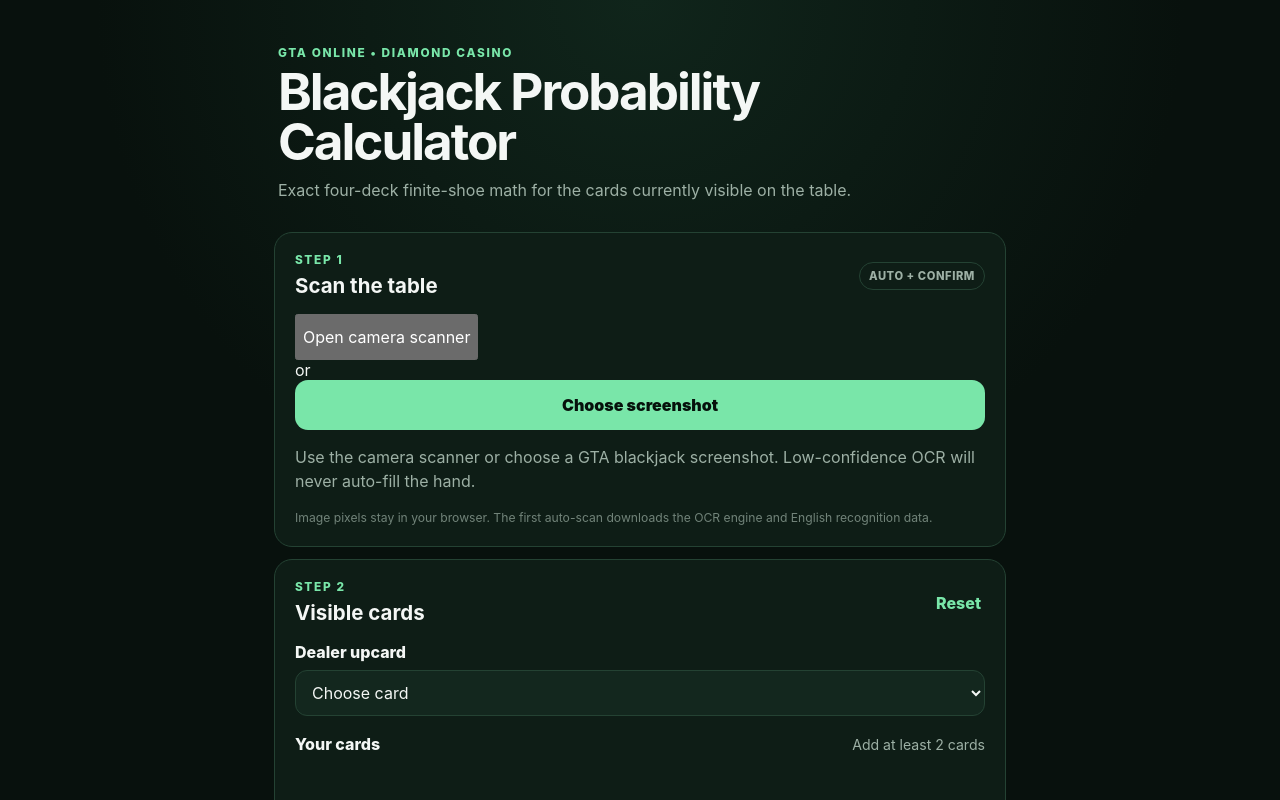
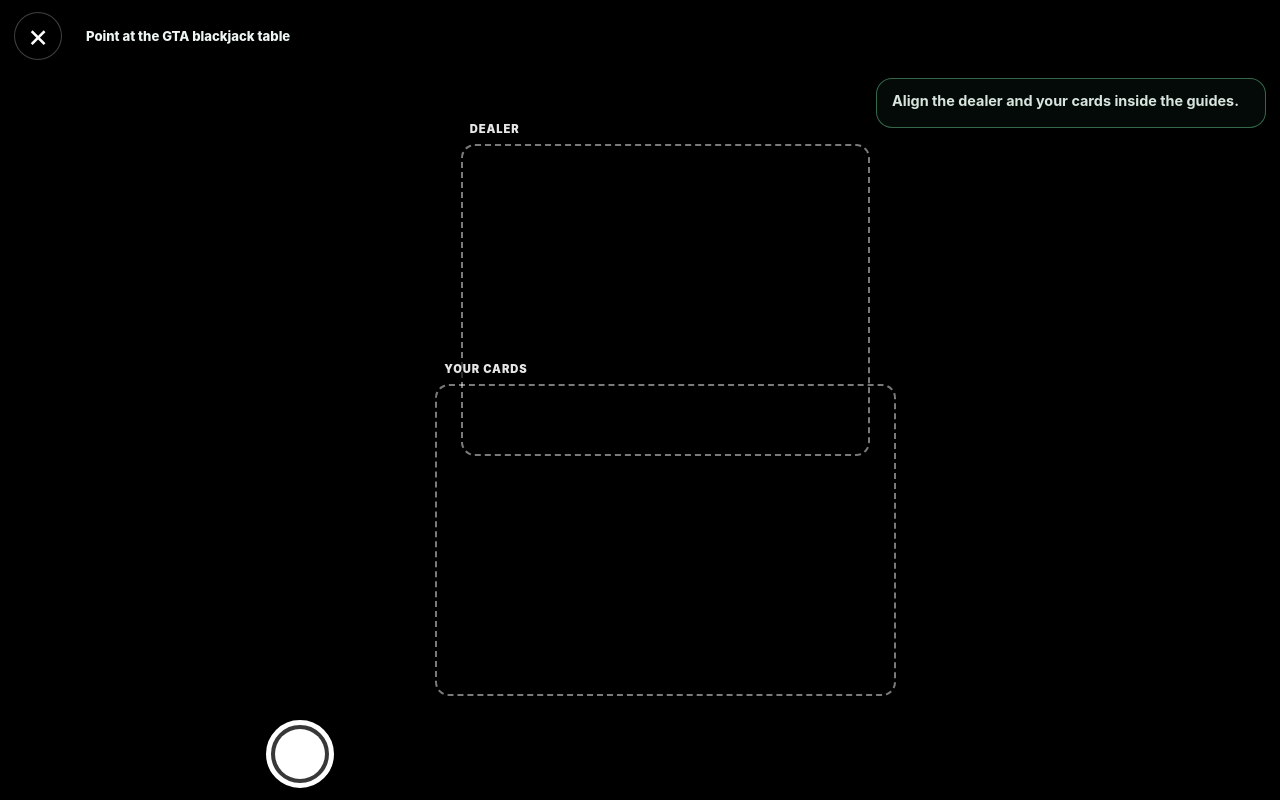
Before and after one commit to victor12416/GTA-BLACKJACK, a website with bundled scripts: page index.html in a window 1280 px wide. Both pictures are taken after a click on the button "Open camera scanner". Shown: the top 800 px of the page. Built offline with nearby package versions, Linux system fonts and the light colour scheme; no server answers.

Commit message:
Style full-screen blackjack camera mode

```diff
--- a/styles.css
+++ b/styles.css
@@ -155,3 +155,246 @@ footer { color: #718379; font-size: .77rem; line-height: 1.45; padding: 10px 4px
   .panel { padding: 20px; }
   .action-grid { grid-template-columns: repeat(3,1fr); }
 }
+
+
+/* Camera-first scanner */
+.camera-launch-button {
+  width: 100%;
+  min-height: 58px;
+  border: 0;
+  border-radius: 14px;
+  background: var(--accent);
+  color: #06110b;
+  font-weight: 950;
+  font-size: 1.05rem;
+  cursor: pointer;
+}
+.scan-divider {
+  display: flex;
+  align-items: center;
+  gap: 10px;
+  margin: 12px 0;
+  color: #6f8277;
+  font-size: .76rem;
+  text-transform: uppercase;
+  letter-spacing: .12em;
+  font-weight: 800;
+}
+.scan-divider::before,
+.scan-divider::after {
+  content: "";
+  height: 1px;
+  flex: 1;
+  background: var(--border);
+}
+.secondary-upload {
+  background: var(--panel-2);
+  color: var(--text);
+  border: 1px solid var(--border);
+}
+body.camera-open { overflow: hidden; }
+
+.camera-mode {
+  position: fixed;
+  inset: 0;
+  z-index: 9999;
+  background: #000;
+  color: #fff;
+  width: 100vw;
+  height: 100dvh;
+}
+.camera-stage {
+  position: relative;
+  width: 100%;
+  height: 100%;
+  overflow: hidden;
+  background: #000;
+}
+.camera-stage video,
+.camera-freeze,
+.camera-overlay {
+  position: absolute;
+  inset: 0;
+  width: 100%;
+  height: 100%;
+  object-fit: contain;
+}
+.camera-stage video { z-index: 0; }
+.camera-freeze {
+  z-index: 1;
+  background: #000;
+}
+.camera-overlay {
+  z-index: 4;
+  pointer-events: none;
+}
+.camera-guides {
+  position: absolute;
+  inset: 0;
+  z-index: 3;
+  pointer-events: none;
+}
+.camera-guide {
+  position: absolute;
+  border: 2px dashed rgba(255,255,255,.48);
+  border-radius: 14px;
+}
+.camera-guide span {
+  position: absolute;
+  top: -28px;
+  left: 0;
+  padding: 4px 7px;
+  border-radius: 7px;
+  background: rgba(0,0,0,.62);
+  color: rgba(255,255,255,.9);
+  font-size: .7rem;
+  font-weight: 900;
+  letter-spacing: .08em;
+}
+.dealer-guide {
+  left: 36%;
+  top: 18%;
+  width: 32%;
+  height: 39%;
+}
+.player-guide {
+  left: 34%;
+  top: 48%;
+  width: 36%;
+  height: 39%;
+}
+.camera-topbar {
+  position: absolute;
+  z-index: 6;
+  top: 0;
+  left: 0;
+  right: 0;
+  display: flex;
+  align-items: center;
+  gap: 12px;
+  padding: calc(env(safe-area-inset-top, 0px) + 12px) 14px 12px;
+  background: linear-gradient(to bottom, rgba(0,0,0,.78), rgba(0,0,0,0));
+}
+.camera-icon-button {
+  width: 48px;
+  height: 48px;
+  min-height: 48px;
+  border: 1px solid rgba(255,255,255,.25);
+  border-radius: 999px;
+  background: rgba(0,0,0,.55);
+  color: #fff;
+  font-size: 2rem;
+  line-height: 1;
+}
+.camera-status {
+  min-width: 0;
+  padding: 9px 12px;
+  border-radius: 999px;
+  background: rgba(0,0,0,.6);
+  color: #eef6f1;
+  font-size: .82rem;
+  font-weight: 800;
+  white-space: nowrap;
+  overflow: hidden;
+  text-overflow: ellipsis;
+}
+.camera-result-hud {
+  position: absolute;
+  z-index: 6;
+  left: 12px;
+  right: 12px;
+  bottom: calc(env(safe-area-inset-bottom, 0px) + 112px);
+  padding: 13px 15px;
+  border: 1px solid rgba(121,230,169,.42);
+  border-radius: 16px;
+  background: rgba(4,14,9,.78);
+  backdrop-filter: blur(8px);
+  -webkit-backdrop-filter: blur(8px);
+  text-align: center;
+}
+.camera-hand-text {
+  color: #d8e5dd;
+  font-size: .9rem;
+  font-weight: 700;
+}
+.camera-move-text {
+  display: block;
+  margin-top: 3px;
+  color: #bfffd8;
+  font-size: clamp(2rem, 10vw, 4.5rem);
+  line-height: .95;
+  letter-spacing: -.03em;
+}
+.camera-ev-text {
+  margin-top: 5px;
+  color: #c7d7ce;
+  font-size: .8rem;
+  line-height: 1.35;
+}
+.camera-controls {
+  position: absolute;
+  z-index: 7;
+  left: 0;
+  right: 0;
+  bottom: 0;
+  min-height: 100px;
+  display: grid;
+  grid-template-columns: 1fr 92px 1fr;
+  align-items: center;
+  gap: 16px;
+  padding: 12px 18px calc(env(safe-area-inset-bottom, 0px) + 12px);
+  background: linear-gradient(to top, rgba(0,0,0,.88), rgba(0,0,0,0));
+}
+.camera-shutter {
+  justify-self: center;
+  width: 78px;
+  height: 78px;
+  min-height: 78px;
+  padding: 0;
+  border: 5px solid #fff;
+  border-radius: 999px;
+  background: rgba(255,255,255,.22);
+}
+.camera-shutter span {
+  display: block;
+  width: 58px;
+  height: 58px;
+  margin: auto;
+  border-radius: 999px;
+  background: #fff;
+}
+.camera-secondary-button {
+  min-height: 46px;
+  border: 1px solid rgba(255,255,255,.26);
+  border-radius: 999px;
+  background: rgba(0,0,0,.58);
+  color: #fff;
+  padding: 0 14px;
+  font-weight: 850;
+}
+#cameraRetakeButton { justify-self: start; }
+#cameraUseManualButton { justify-self: end; }
+
+@media (orientation: landscape) {
+  .camera-result-hud {
+    left: auto;
+    width: min(390px, 34vw);
+    top: calc(env(safe-area-inset-top, 0px) + 78px);
+    right: 14px;
+    bottom: auto;
+    text-align: left;
+  }
+  .camera-controls {
+    min-height: 86px;
+    grid-template-columns: 1fr 84px 1fr;
+  }
+  .camera-shutter {
+    width: 68px;
+    height: 68px;
+    min-height: 68px;
+  }
+  .camera-shutter span {
+    width: 50px;
+    height: 50px;
+  }
+}
```
